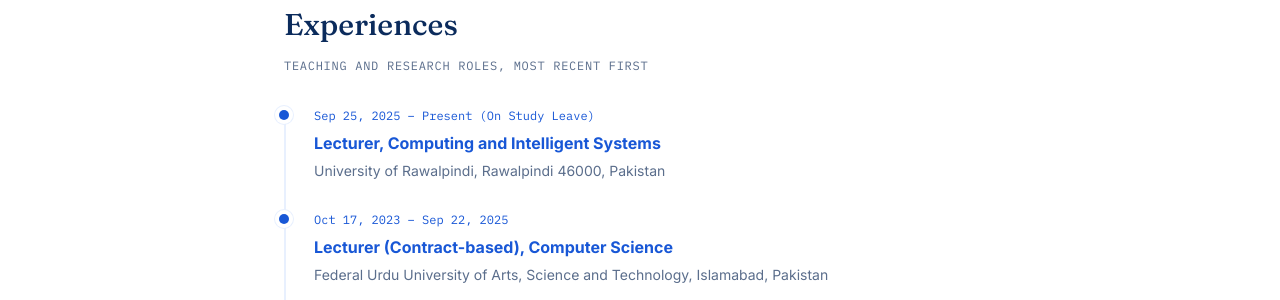
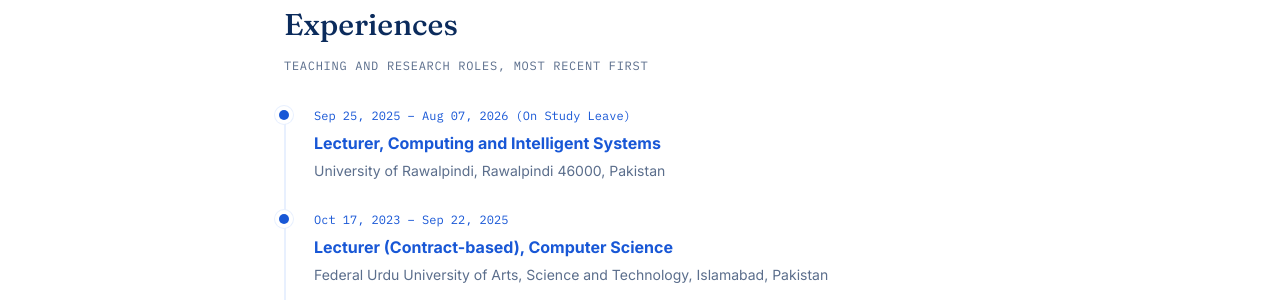
Before and after one commit to m-adilk/m-adilk.github.io, a Jekyll site: the page built from index.html, in a window 1280 px wide and 900 px high, scrolled down 2853 px. Shown: the part 152-452 px from the top of the window. Built offline with Jekyll 4.4.1, drawn with Linux system fonts in a browser that asks for light colours; a style sheet for code colours, icons or effects is not loaded.

Commit message:
Update _experiences/university-of-rawalpindi-lecturer.md (via Pages CMS)

```diff
--- a/_experiences/university-of-rawalpindi-lecturer.md
+++ b/_experiences/university-of-rawalpindi-lecturer.md
@@ -1,7 +1,7 @@
 ---
 title: Lecturer, Computing and Intelligent Systems
 slug: university-of-rawalpindi-lecturer
-period: Sep 25, 2025 – Present (On Study Leave)
+period: Sep 25, 2025 – Aug 07, 2026 (On Study Leave)
 organization: University of Rawalpindi, Rawalpindi 46000, Pakistan
 order: 1
 ---
```
